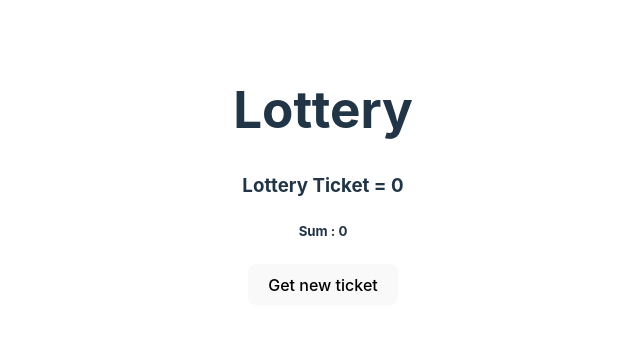
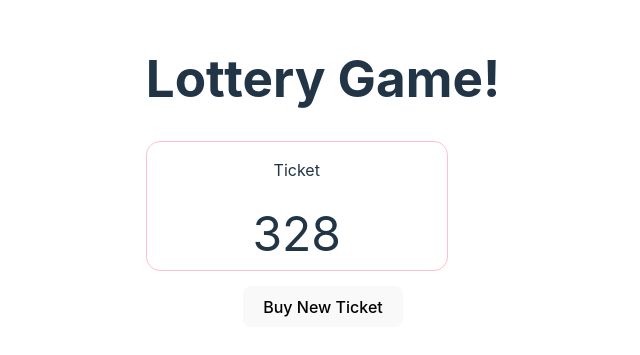
Before and after one commit to vinayBagde/lottery-ticket, a React (Vite) app: page / in a window 1280 px wide. Shown: the part 219-574 px from the top of the page, without its empty margins (317-957 px from the left). Built offline with nearby package versions, Linux system fonts and the light colour scheme.

Commit message:
updated lottery ticket

```diff
--- a/src/App.jsx
+++ b/src/App.jsx
@@ -1,10 +1,10 @@
 import "./App.css";
-import LotteryTicket from "./components/lotteryTicket/LotteryTicket.jsx";
+import Lottery from "./components/lotteryTicket/Lottery.jsx";
 
 export default function App() {
   return (
     <>
-      <LotteryTicket/>
+      <Lottery n={3} winningSum={15} />
     </>
   );
 }
--- /dev/null
+++ b/src/components/lotteryTicket/Lottery.jsx
@@ -0,0 +1,22 @@
+import {useState} from "react";
+import {genTicket, sum} from "./helper.js";
+import Ticket from "./Ticket.jsx";
+
+export default function Lottery({n=3, winningSum=15}) {
+    let [ticket, setTicket] = useState(genTicket(n));
+    let isWinning = sum(ticket) === winningSum;
+
+    let buyTicket = () => {
+        setTicket(genTicket(n));
+    }
+
+    return(
+        <div>
+            <h1>Lottery Game!</h1>
+            <Ticket ticket={ticket}/>
+            <button onClick={buyTicket}>Buy New Ticket</button>
+            <h3>{isWinning &&
+            "congratulations, you won!"}</h3>
+        </div>
+    );
+}
--- a/src/components/lotteryTicket/LotteryTicket.css
+++ /dev/null
@@ -1,7 +0,0 @@
-#ticket-box {
-    border: 2px solid white;
-    border-radius: 15px;
-    width: 200px;
-    margin: auto;
-    padding-bottom: 10px;
-}
--- a/src/components/lotteryTicket/LotteryTicket.jsx
+++ /dev/null
@@ -1,36 +0,0 @@
-import "./LotteryTicket.css";
-import { useState } from "react";
-export default function LotteryTicket() {
-  let [num, setNum] = useState(0);
-  let [sum, setSum] = useState(0);
-
-
-  let generateNumber = () => {
-    setNum(() => {
-      return Math.floor(Math.random() * 899 + 100);
-    });
-
-
-    let temp = 0;
-     for (let i = 0; i <= 3; i++) {
-       temp += num % 10;
-       num = Math.floor(num / 10);
-     }
-   // why this function is not working
-    setSum(temp);
-
-  };
-  return (
-    <>
-      <div id="wonTicket">
-        {sum == 15 ? <h1>Lottery' Congratulation, you won!</h1> : null}
-      </div>
-      <div id="ticket-box">
-        <h1 style={{ padding: "0 10px 0 10px" }}>Lottery</h1>
-        <h3>Lottery Ticket = {num}</h3>
-        <h5>Sum : {sum}</h5>
-        <button onClick={generateNumber}>Get new ticket</button>
-      </div>
-    </>
-  );
-}
--- /dev/null
+++ b/src/components/lotteryTicket/Ticket.css
@@ -0,0 +1,6 @@
+.Ticket {
+    border: 1px solid pink;
+    border-radius: 14px;
+    width: 300px;
+    margin-bottom: 15px;
+}
--- /dev/null
+++ b/src/components/lotteryTicket/Ticket.jsx
@@ -0,0 +1,12 @@
+import TicketNum from "./TicketNum.jsx";
+import "./Ticket.css";
+export default function Ticket({ ticket }) {
+  return (
+    <div className="Ticket">
+        <p>Ticket</p>
+      {ticket.map((num, idx) => (
+        <TicketNum num={num} key={idx} />
+      ))}
+    </div>
+  );
+}
--- /dev/null
+++ b/src/components/lotteryTicket/TicketNum.css
@@ -0,0 +1,3 @@
+.TicketNum {
+    font-size: 3rem;
+}
--- /dev/null
+++ b/src/components/lotteryTicket/TicketNum.jsx
@@ -0,0 +1,8 @@
+import "./TicketNum.css";
+export default function TicketNum({num}) {
+    return (
+        <>
+            <span className="TicketNum">{num}</span>
+        </>
+    );
+}
--- /dev/null
+++ b/src/components/lotteryTicket/helper.js
@@ -0,0 +1,14 @@
+function genTicket(n) {
+  let arr = new Array(n);
+  for (let i = 0; i < n; i++) {
+    arr[i] = Math.floor(Math.random() * 10);
+  }
+
+  return arr;
+}
+
+function sum(arr) {
+  return arr.reduce((sum, curr) => sum + curr, 0);
+}
+
+export { genTicket, sum };
```
